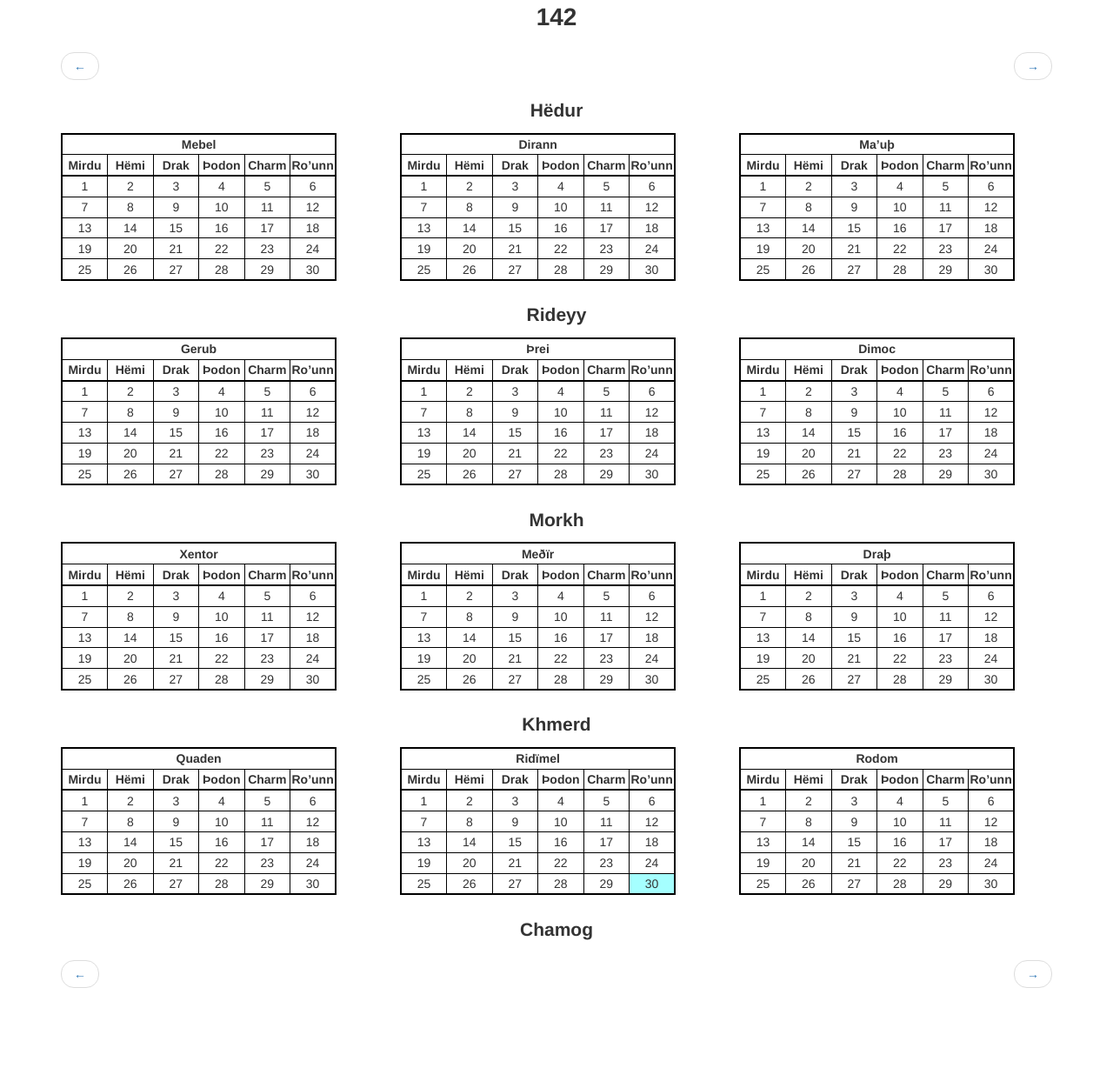
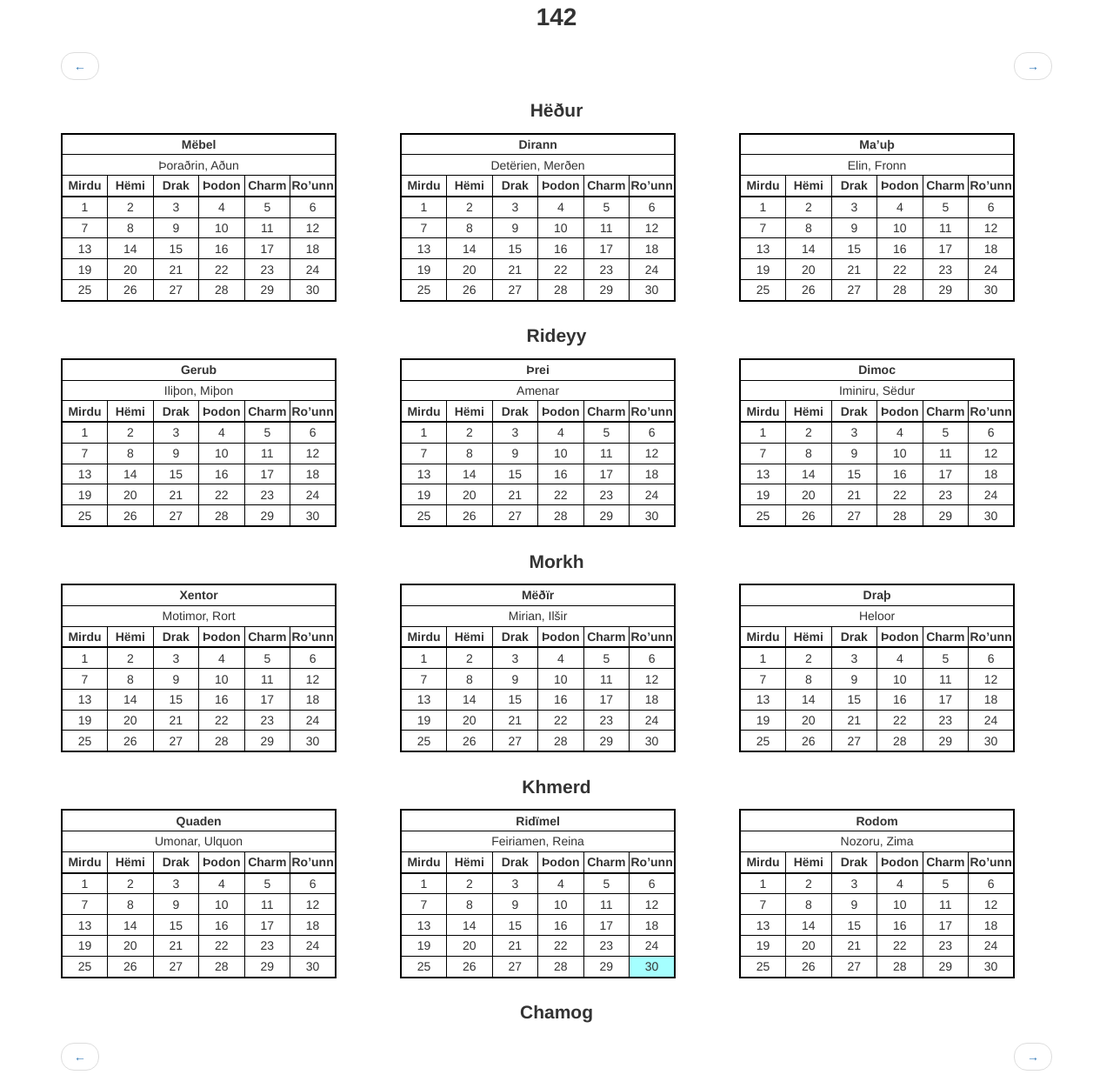
Before and after one commit to gergelypolonkai/gergelypolonkai.github.io, a Jekyll site: the page minari/index.html, which Jekyll copies as it is, in a window 1280 px wide. Shown: the whole page at 87% size. Built offline with Jekyll 4.4.1, drawn with Linux system fonts in a browser that asks for light colours; nearby versions of some CDN libraries; before the commit the page ends 1156 px from its top, so only the background shows below that.

```diff
--- a/minari/index.html
+++ b/minari/index.html
@@ -68,7 +68,7 @@
                     </li>
                 </ul>
             </nav>
-            <div class="holiday" id="day-0-1">Hëdur</div>
+            <div class="holiday" id="day-0-1">Hëður</div>
             <div class="row">
                 <div class="month col-md-4 col-sm-1" data-month="1"></div>
                 <div class="month col-md-4 col-sm-1" data-month="2"></div>
--- a/minari/js/minari.js
+++ b/minari/js/minari.js
@@ -8,19 +8,90 @@ var dayNames = new Array(
 );
 
 var monthNames = new Array(
-    'Mebel',
+    'Mëbel',
     'Dirann',
     'Ma’uþ',
     'Gerub',
     'Þrei',
     'Dimoc',
     'Xentor',
-    'Meðïr',
+    'Mëðïr',
     'Draþ',
     'Quaden',
     'Ridïmel',
     'Rodom'
 );
+
+var entities = {
+    "Hëður": {
+        "entity": "Garquon",
+        "element": "Meren"
+    },
+    "Mëbel": {
+        "entity": "Þoraðrin",
+        "element": "Aðun"
+    },
+    "Dirann": {
+        "entity": "Detërien",
+        "element": "Merðen"
+    },
+    "Ma’uþ": {
+        "entity": "Elin",
+        "element": "Fronn"
+    },
+    "Rideyy": {
+        "entity": "Hëriel",
+        "element": "Enðir"
+    },
+    "Gerub": {
+        "entity": "Iliþon",
+        "element": "Miþon"
+    },
+    "Þrei": {
+        "entity": "Amenar",
+        "element": undefined
+    },
+    "Dimoc": {
+        "entity": "Iminiru",
+        "element": "Sëdur"
+    },
+    "Morkh": {
+        "entity": "Luminar",
+        "element": "Holar"
+    },
+    "Xentor": {
+        "entity": "Motimor",
+        "element": "Rort"
+    },
+    "Mëðïr": {
+        "entity": "Mirian",
+        "element": "Ilšir"
+    },
+    "Draþ": {
+        "entity": "Heloor",
+        "element": undefined
+    },
+    "Khmerd": {
+        "entity": "Zuþeron",
+        "element": "Gord"
+    },
+    "Quaden": {
+        "entity": "Umonar",
+        "element": "Ulquon"
+    },
+    "Ridïmel": {
+        "entity": "Feiriamen",
+        "element": "Reina"
+    },
+    "Rodom": {
+        "entity": "Nozoru",
+        "element": "Zima"
+    },
+    "Chamog": {
+        "entity": "Ketirai",
+        "element": "Loar"
+    }
+};
 
 var newMoonBaseDate = new Date(2005, 4, 8, 3, 48);
 
@@ -265,6 +336,21 @@ function genMonthTable(div) {
                     $('<td colspan="6">')
                         .html(month_name)));
 
+    ruler = entities[month_name].entity;
+    element = entities[month_name].element;
+
+    if (element != undefined) {
+        ruler += ', ' + element;
+    }
+
+    month_header
+        .append(
+            $('<tr>')
+                .addClass('monthrulers')
+                .append(
+                    $('<td colspan="6">')
+                        .html(ruler)));
+
     daylist = $('<tr>')
         .addClass('daynames');
 
```
